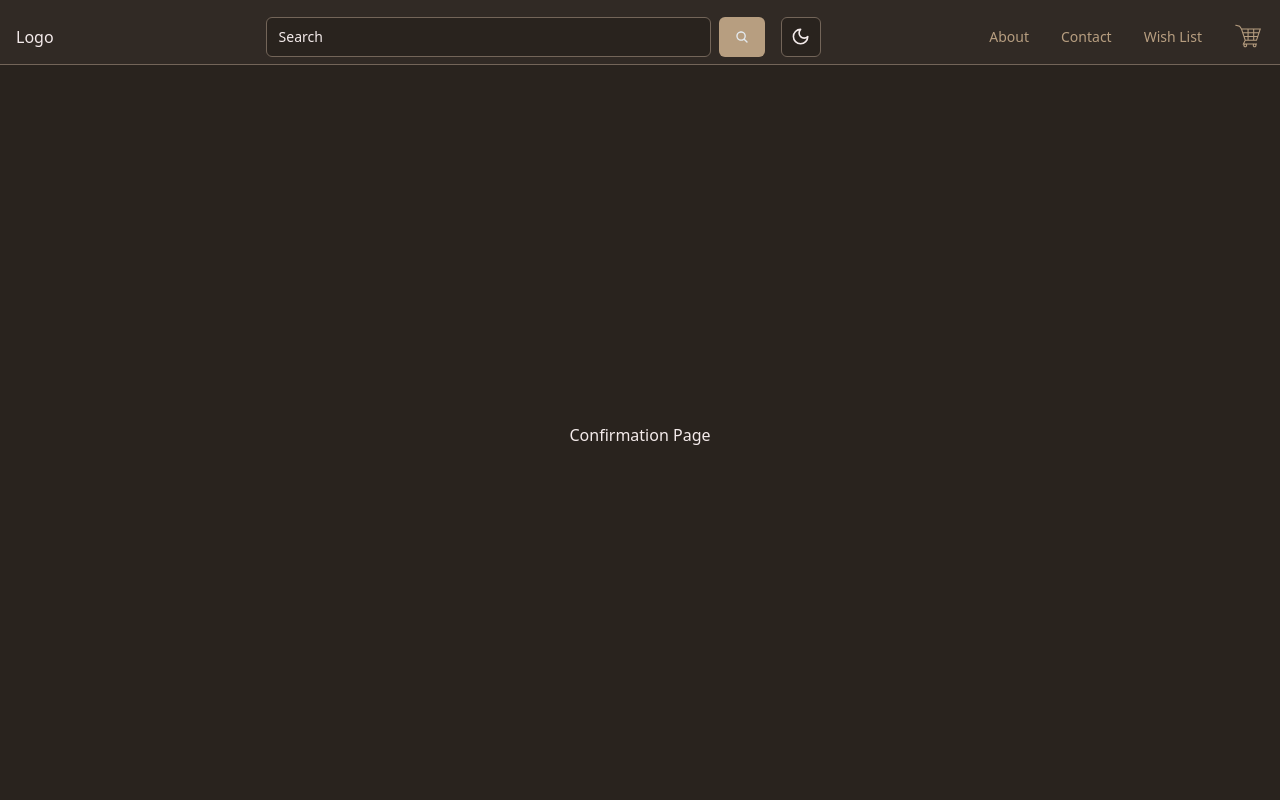
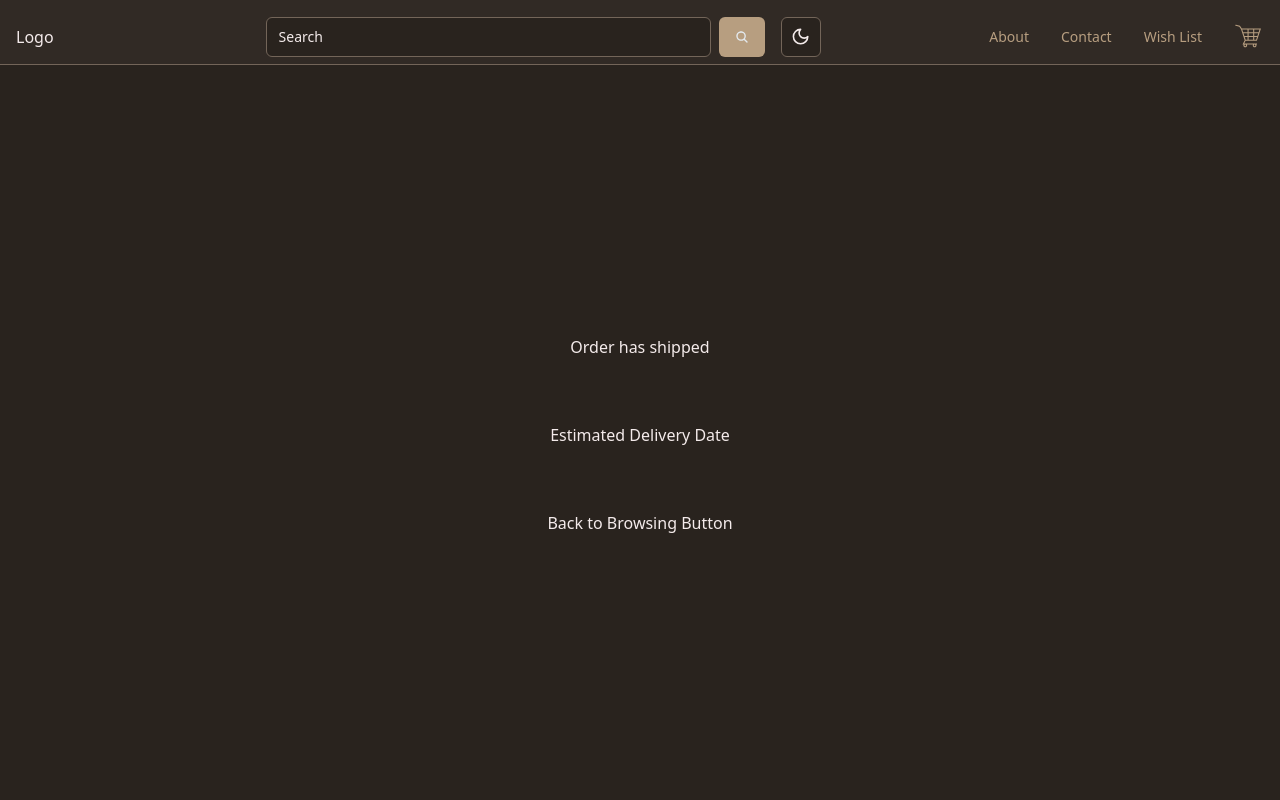
Before and after one commit to Endeyr/shopping-cart-project, a React (Vite) app: page /confirmation in a window 1280 px wide. Shown: the top 800 px of the page. Built offline with nearby package versions, Linux system fonts and the light colour scheme; no server answers.

Commit message:
basic confirmation layout

```diff
--- a/src/routes/confirmation/index.tsx
+++ b/src/routes/confirmation/index.tsx
@@ -1,6 +1,12 @@
 import Container from "@/components/container";
 
 const ConfirmationPage = () => {
-  return <Container>Confirmation Page</Container>;
+  return (
+    <Container className="flex-col">
+      <div>Order has shipped</div>
+      <div>Estimated Delivery Date</div>
+      <div>Back to Browsing Button</div>
+    </Container>
+  );
 };
 export default ConfirmationPage;
```
